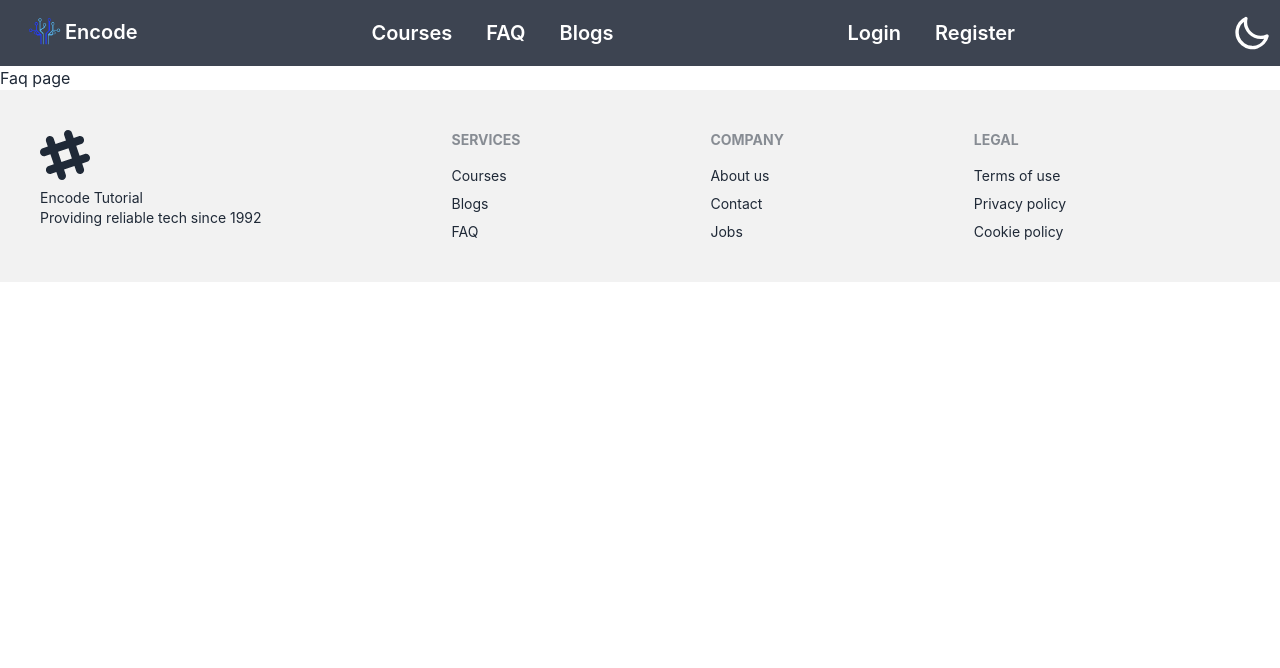
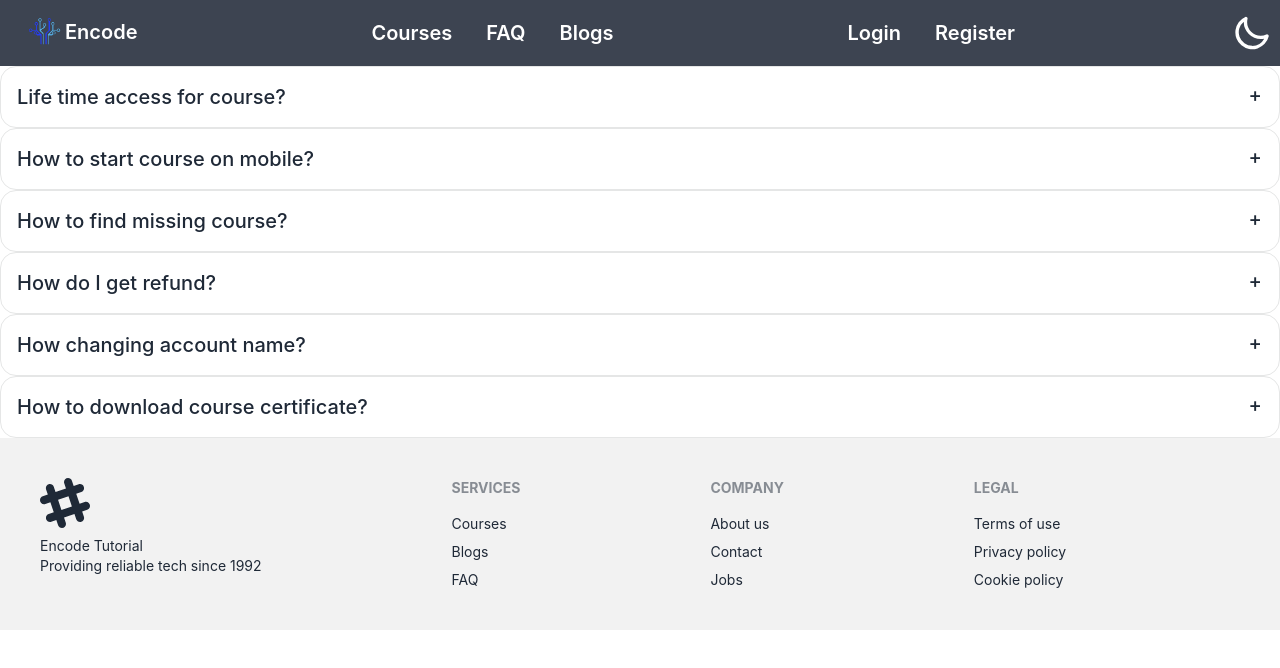
Before and after one commit to digitechmahmud/Encode-Tutotial, a React (Create React App) app: page /faq in a window 1280 px wide. Shown: the top 668 px of the page. Built offline with nearby package versions, Linux system fonts and the light colour scheme; no server answers.

Commit message:
Add FAQ Question & Answer

```diff
--- a/src/Pages/Checkout/Checkout.js
+++ b/src/Pages/Checkout/Checkout.js
@@ -1,8 +1,13 @@
 import React from 'react';
+import toast, { Toaster } from 'react-hot-toast';
 import { useLoaderData } from 'react-router-dom';
 
 const Checkout = () => {
     const checkoutData = useLoaderData();
+
+    const handleMessage = () => {
+        toast.success('You are successfully enrolled! Welcome')
+    }
     // console.log(checkoutData);
     return (
         <div className="card w-96 bg-base-100 shadow-xl image-full mx-auto mt-10 mb-20">
@@ -12,10 +17,11 @@ const Checkout = () => {
                 <h4 className="card-title"><small><i>Mentor: {checkoutData.mentor}</i></small></h4>
                 <h4 className="card-title">Price: ${checkoutData.price}</h4>
                 <div className="card-actions justify-end">
-                    <button className="btn bg-slate-500">Payment</button>
+                    <button onClick={handleMessage} className="btn bg-slate-500">Payment</button>
                 </div>
 
             </div>
+            <Toaster/>
         </div>
     );
 };
--- a/src/Pages/Faq/Faq.js
+++ b/src/Pages/Faq/Faq.js
@@ -3,7 +3,54 @@ import React from 'react';
 const Faq = () => {
     return (
         <div>
-            <h2>Faq page</h2>
+            <div tabIndex={0} className="collapse collapse-plus border border-base-300 bg-base-100 rounded-box">
+                <div className="collapse-title text-xl font-medium">
+                    Life time access for course?
+                </div>
+                <div className="collapse-content">
+                    <p>Yes</p>
+                </div>
+            </div>
+            <div tabIndex={1} className="collapse collapse-plus border border-base-300 bg-base-100 rounded-box">
+                <div className="collapse-title text-xl font-medium">
+                    How to start course on mobile?
+                </div>
+                <div className="collapse-content">
+                    <p>Follow our instruction in our youtube channel</p>
+                </div>
+            </div>
+            <div tabIndex={2} className="collapse collapse-plus border border-base-300 bg-base-100 rounded-box">
+                <div className="collapse-title text-xl font-medium">
+                    How to find missing course?
+                </div>
+                <div className="collapse-content">
+                    <p>Contact our Instructor</p>
+                </div>
+            </div>
+            <div tabIndex={3} className="collapse collapse-plus border border-base-300 bg-base-100 rounded-box">
+                <div className="collapse-title text-xl font-medium">
+                    How do I get refund?
+                </div>
+                <div className="collapse-content">
+                    <p>Yes! you can refund if you not satisfy to complete the course</p>
+                </div>
+            </div>
+            <div tabIndex={4} className="collapse collapse-plus border border-base-300 bg-base-100 rounded-box">
+                <div className="collapse-title text-xl font-medium">
+                    How changing account name?
+                </div>
+                <div className="collapse-content">
+                    <p>Account name only change one time for security reason</p>
+                </div>
+            </div>
+            <div tabIndex={5} className="collapse collapse-plus border border-base-300 bg-base-100 rounded-box">
+                <div className="collapse-title text-xl font-medium">
+                    How to download course certificate?
+                </div>
+                <div className="collapse-content">
+                    <p>After completing course you can download certificate from your profile</p>
+                </div>
+            </div>
         </div>
     );
 };
```
Also changed, not shown: 1 other file (tests, documents, lock files or other folders).
